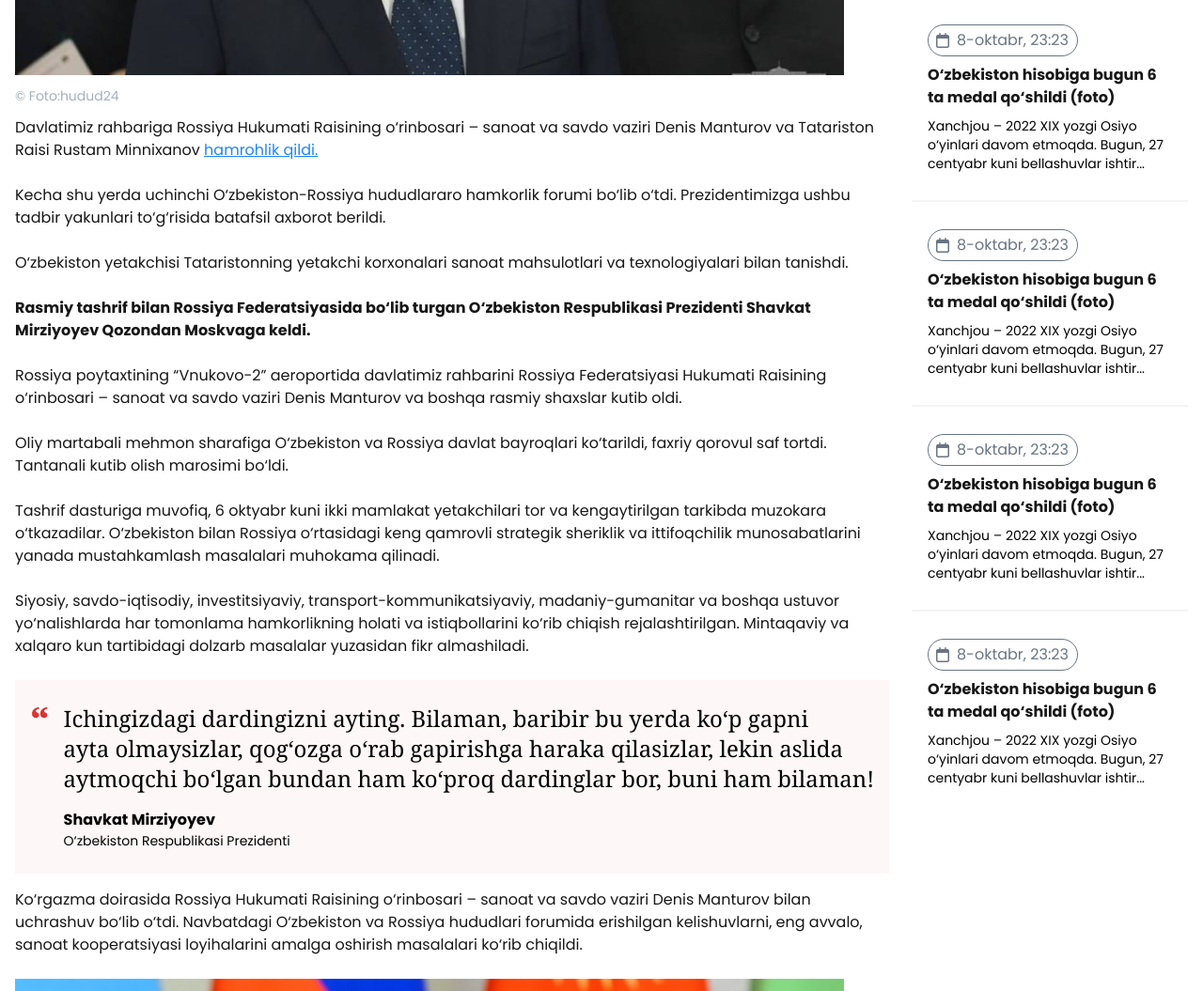
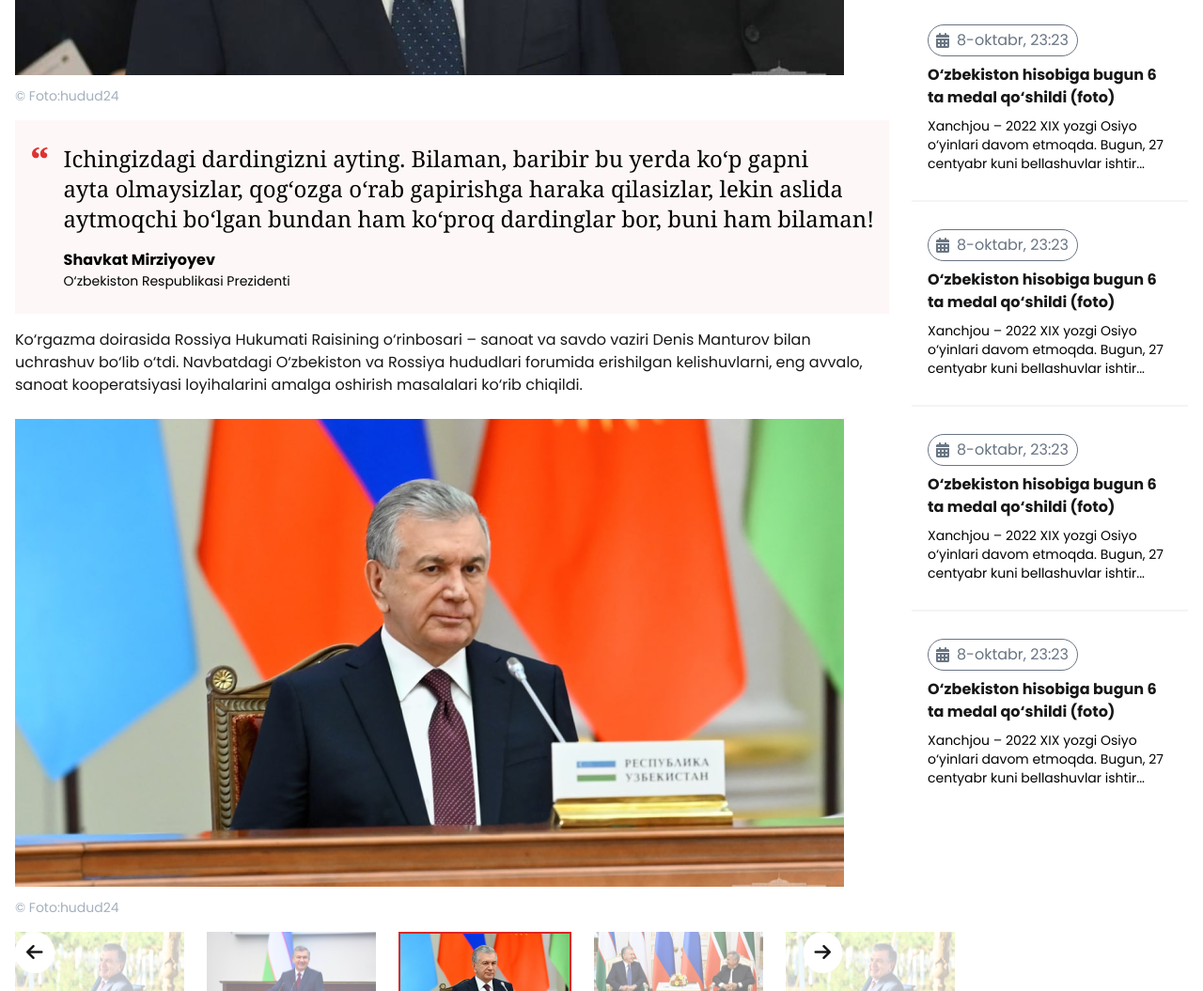
Before and after one commit to islom-pardaboyev/Hudu24-One-Page, a website: page src/index.html in a window 1280 px wide. Shown: the part 668-1723 px from the top of the page at 94% size. Drawn offline with nearby package versions, Linux system fonts and the light colour scheme.

Commit message:
Updated File

```diff
--- a/src/index.html
+++ b/src/index.html
@@ -43,7 +43,7 @@
         </div>
 
         <div class="grid grid-cols-12 mt-9.5 overflow-x-hidden gap-6">
-            <div class="col-span-9">
+            <div class="col-span-12 md:col-span-9">
                 <p class="text-4xl font-bold">O‘zbekiston Prezidenti Tatariston sanoat salohiyati ko‘rgazmasi bilan
                     tanishdi</p>
                 <div class="flex text-sm text-grey-100 mt-6 mb-4">
@@ -53,32 +53,7 @@
                 </div>
                 <img src="./img/home-img.png" alt="">
                 <p class="flex text-sm text-grey-200 mt-3">© Foto: <span> hudud24</span></p>
-                <div class="mt-3 mb-6 text-[16px] text-dark-100">
-                    <p>Davlatimiz rahbariga Rossiya Hukumati Raisining o‘rinbosari – sanoat va
-                        savdo vaziri Denis
-                        Manturov va Tatariston Raisi Rustam Minnixanov <a href="#" class="underline text-blue">hamrohlik
-                            qildi.</a> <br><br>
-                        Kecha shu yerda uchinchi O‘zbekiston-Rossiya hududlararo hamkorlik forumi bo‘lib o‘tdi.
-                        Prezidentimizga ushbu tadbir yakunlari to‘g‘risida batafsil axborot berildi. <br><br>
-                        O‘zbekiston yetakchisi Tataristonning yetakchi korxonalari sanoat mahsulotlari va
-                        texnologiyalari bilan tanishdi.</p> <br>
-                    <p class="font-bold">Rasmiy tashrif bilan Rossiya Federatsiyasida bo‘lib turgan O‘zbekiston
-                        Respublikasi Prezidenti Shavkat Mirziyoyev Qozondan Moskvaga keldi.</p> <br>
-                    <p>Rossiya poytaxtining “Vnukovo-2” aeroportida davlatimiz rahbarini Rossiya Federatsiyasi Hukumati
-                        Raisining o‘rinbosari – sanoat va savdo vaziri Denis Manturov va boshqa rasmiy shaxslar kutib
-                        oldi. <br><br>
-                        Oliy martabali mehmon sharafiga O‘zbekiston va Rossiya davlat bayroqlari ko‘tarildi, faxriy
-                        qorovul saf tortdi. Tantanali kutib olish marosimi bo‘ldi. <br><br>
-                        Tashrif dasturiga muvofiq, 6 oktyabr kuni ikki mamlakat yetakchilari tor va kengaytirilgan
-                        tarkibda muzokara o‘tkazadilar. O‘zbekiston bilan Rossiya o‘rtasidagi keng qamrovli strategik
-                        sheriklik va ittifoqchilik munosabatlarini yanada mustahkamlash masalalari muhokama qilinadi.
-                        <br><br>
-                        Siyosiy, savdo-iqtisodiy, investitsiyaviy, transport-kommunikatsiyaviy, madaniy-gumanitar va
-                        boshqa ustuvor yo‘nalishlarda har tomonlama hamkorlikning holati va istiqbollarini ko‘rib
-                        chiqish rejalashtirilgan. Mintaqaviy va xalqaro kun tartibidagi dolzarb masalalar yuzasidan fikr
-                        almashiladi.
-                    </p>
-                </div>
+                <a href=""></a>
                 <div class="flex gap-4.5 border border-red-200 bg-red pl-4 my-4 py-6">
                     <div>
                         <img src="./img/Frame 21265.svg" alt="">
@@ -167,70 +142,87 @@
                     </div>
                 </div>
             </div>
-            <div class="col-span-3">
+            <div class="col-span-12 md:col-span-3">
                 <img src="./img/Banner.png" class="w-full" alt="">
                 <div class="mt-8 mb-3">
                     <p class="flex items-center gap-2 text-2xl font-bold"><span class="w-5 h-5 bg-red-600 block"></span>
                         Boshqalar</p>
                 </div>
 
-                <div
-                    class="p-4 group border border-transparent hover:border-red-600 hover:cursor-pointer hover:bg-red-200 duration-200">
-                    <div class="text-grey-100 w-[160px] border-grey-100 py-1 px-2 border rounded-full">
-                        <p class="flex items-center gap-2"><i class="fa-regular fa-calendar"></i>8-oktabr, 23:23</p>
+                <a href="">
+                    <div class="p-4 group border border-transparent hover:border-red-600 hover:bg-red-200 duration-200">
+                        <div class="flex items-center justify-between">
+                            <p class="flex items-center gap-2 text-grey-100 w-[160px] border-grey-100 py-1 px-2 border rounded-full"><i
+                                    class="fa-solid fa-calendar-days group-hover:text-red-600"></i>8-oktabr, 23:23</p>
+                            <p class="flex items-center gap-2 text-grey-100 border-grey-100 py-1 px-2 border rounded-full opacity-0 group-hover:opacity-100 duration-200"><i class="fa-regular fa-eye group-hover:text-red-600"></i> 300</p>
                         </div>
 
-                    <p class="text-dark-100 font-bold my-2">O‘zbekiston hisobiga bugun 6 ta medal qo‘shildi (foto)</p>
+                        <p class="text-dark-100 font-bold my-2">O‘zbekiston hisobiga bugun 6 ta medal qo‘shildi (foto)
+                        </p>
 
-                    <p class="text-sm">Xanchjou – 2022 XIX yozgi Osiyo o‘yinlari davom etmoqda. Bugun, 27 centyabr kuni
+                        <p class="text-sm">Xanchjou – 2022 XIX yozgi Osiyo o‘yinlari davom etmoqda. Bugun, 27 centyabr
+                            kuni
                             bellashuvlar
                             ishtir...</p>
                     </div>
+                </a>
 
                 <span class="h-0.5 my-3 bg-grey-300 block"></span>
-
-                <div
-                    class="p-4 group border border-transparent hover:border-red-600 hover:cursor-pointer hover:bg-red-200 duration-200">
-                    <div class="text-grey-100 w-[160px] border-grey-100 py-1 px-2 border rounded-full">
-                        <p class="flex items-center gap-2"><i class="fa-regular fa-calendar"></i>8-oktabr, 23:23</p>
+                <a href="">
+                    <div class="p-4 group border border-transparent hover:border-red-600 hover:bg-red-200 duration-200">
+                        <div class="flex items-center justify-between">
+                            <p class="flex items-center gap-2 text-grey-100 w-[160px] border-grey-100 py-1 px-2 border rounded-full"><i
+                                    class="fa-solid fa-calendar-days group-hover:text-red-600"></i>8-oktabr, 23:23</p>
+                            <p class="flex items-center gap-2 text-grey-100 border-grey-100 py-1 px-2 border rounded-full opacity-0 group-hover:opacity-100 duration-200"><i class="fa-regular fa-eye group-hover:text-red-600"></i> 300</p>
                         </div>
 
-                    <p class="text-dark-100 font-bold my-2">O‘zbekiston hisobiga bugun 6 ta medal qo‘shildi (foto)</p>
+                        <p class="text-dark-100 font-bold my-2">O‘zbekiston hisobiga bugun 6 ta medal qo‘shildi (foto)
+                        </p>
 
-                    <p class="text-sm">Xanchjou – 2022 XIX yozgi Osiyo o‘yinlari davom etmoqda. Bugun, 27 centyabr kuni
+                        <p class="text-sm">Xanchjou – 2022 XIX yozgi Osiyo o‘yinlari davom etmoqda. Bugun, 27 centyabr
+                            kuni
                             bellashuvlar
                             ishtir...</p>
                     </div>
+                </a>
 
                 <span class="h-0.5 my-3 bg-grey-300 block"></span>
-
-                <div
-                    class="p-4 group border border-transparent hover:border-red-600 hover:cursor-pointer hover:bg-red-200 duration-200">
-                    <div class="text-grey-100 w-[160px] border-grey-100 py-1 px-2 border rounded-full">
-                        <p class="flex items-center gap-2"><i class="fa-regular fa-calendar"></i>8-oktabr, 23:23</p>
+                <a href="">
+                    <div class="p-4 group border border-transparent hover:border-red-600 hover:bg-red-200 duration-200">
+                        <div class="flex items-center justify-between">
+                            <p class="flex items-center gap-2 text-grey-100 w-[160px] border-grey-100 py-1 px-2 border rounded-full"><i
+                                    class="fa-solid fa-calendar-days group-hover:text-red-600"></i>8-oktabr, 23:23</p>
+                            <p class="flex items-center gap-2 text-grey-100 border-grey-100 py-1 px-2 border rounded-full opacity-0 group-hover:opacity-100 duration-200"><i class="fa-regular fa-eye group-hover:text-red-600"></i> 300</p>
                         </div>
 
-                    <p class="text-dark-100 font-bold my-2">O‘zbekiston hisobiga bugun 6 ta medal qo‘shildi (foto)</p>
+                        <p class="text-dark-100 font-bold my-2">O‘zbekiston hisobiga bugun 6 ta medal qo‘shildi (foto)
+                        </p>
 
-                    <p class="text-sm">Xanchjou – 2022 XIX yozgi Osiyo o‘yinlari davom etmoqda. Bugun, 27 centyabr kuni
+                        <p class="text-sm">Xanchjou – 2022 XIX yozgi Osiyo o‘yinlari davom etmoqda. Bugun, 27 centyabr
+                            kuni
                             bellashuvlar
                             ishtir...</p>
                     </div>
+                </a>
 
                 <span class="h-0.5 my-3 bg-grey-300 block"></span>
-
-                <div
-                    class="p-4 group border border-transparent hover:border-red-600 hover:cursor-pointer hover:bg-red-200 duration-200">
-                    <div class="text-grey-100 w-[160px] border-grey-100 py-1 px-2 border rounded-full">
-                        <p class="flex items-center gap-2"><i class="fa-regular fa-calendar"></i>8-oktabr, 23:23</p>
+                <a href="">
+                    <div class="p-4 group border border-transparent hover:border-red-600 hover:bg-red-200 duration-200">
+                        <div class="flex items-center justify-between">
+                            <p class="flex items-center gap-2 text-grey-100 w-[160px] border-grey-100 py-1 px-2 border rounded-full"><i
+                                    class="fa-solid fa-calendar-days group-hover:text-red-600"></i>8-oktabr, 23:23</p>
+                            <p class="flex items-center gap-2 text-grey-100 border-grey-100 py-1 px-2 border rounded-full opacity-0 group-hover:opacity-100 duration-200"><i class="fa-regular fa-eye group-hover:text-red-600"></i> 300</p>
                         </div>
 
-                    <p class="text-dark-100 font-bold my-2">O‘zbekiston hisobiga bugun 6 ta medal qo‘shildi (foto)</p>
+                        <p class="text-dark-100 font-bold my-2">O‘zbekiston hisobiga bugun 6 ta medal qo‘shildi (foto)
+                        </p>
 
-                    <p class="text-sm">Xanchjou – 2022 XIX yozgi Osiyo o‘yinlari davom etmoqda. Bugun, 27 centyabr kuni
+                        <p class="text-sm">Xanchjou – 2022 XIX yozgi Osiyo o‘yinlari davom etmoqda. Bugun, 27 centyabr
+                            kuni
                             bellashuvlar
                             ishtir...</p>
                     </div>
+                </a>
 
             </div>
         </div>
```
Also changed, not shown: src/output.css. Lines whose indentation alone changed are shown as unchanged.
